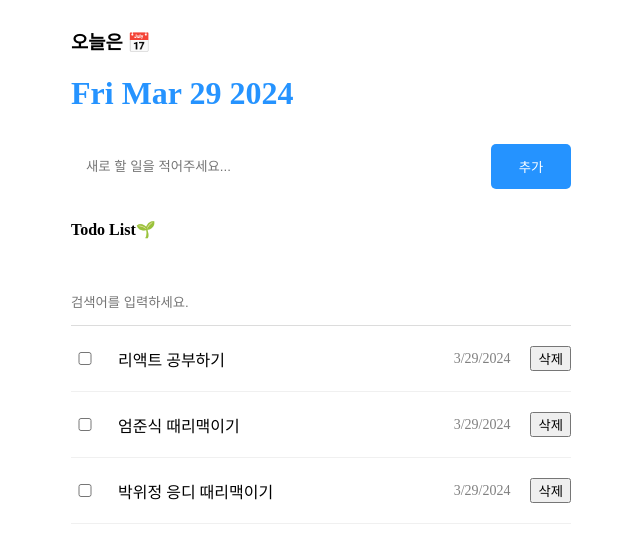
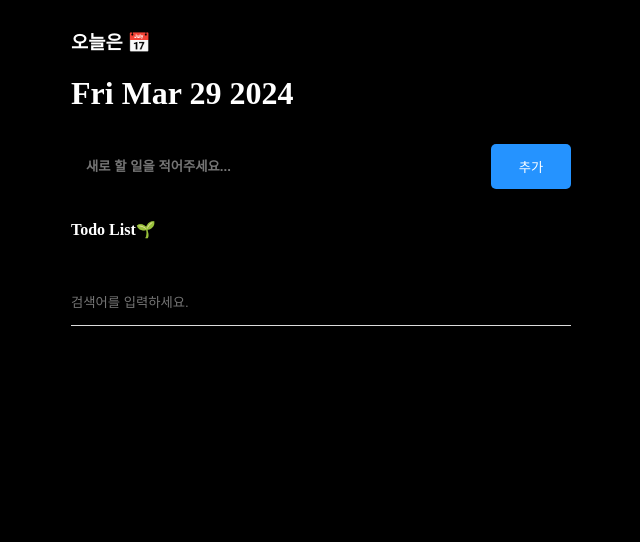
Before and after one commit to Taeshmello/TodoList, a React (Vite) app: page / in a window 1280 px wide. Shown: the top 542 px of the page, without its empty margins (319-959 px from the left). Built offline with nearby package versions, Linux system fonts and the light colour scheme.

Commit message:
css 수정중(라이트 테마에서 다크 테마로 변경중..)

```diff
--- a/src/App.css
+++ b/src/App.css
@@ -4,4 +4,5 @@
   display: flex;
   flex-direction: column;
   gap: 10px;
+
 }
--- a/src/App.jsx
+++ b/src/App.jsx
@@ -5,24 +5,7 @@ import { List } from "./components/List";
 import "./App.css";
 
 const mockData = [
-  {
-    id: 0,
-    isDone: false,
-    content: "리액트 공부하기",
-    date: new Date().getTime,
-  },
-  {
-    id: 1,
-    isDone: false,
-    content: "엄준식 때리맥이기",
-    date: new Date().getTime,
-  },
-  {
-    id: 2,
-    isDone: false,
-    content: "박위정 응디 때리맥이기",
-    date: new Date().getTime,
-  },
+
 ];
 
 function App() {
@@ -48,7 +31,8 @@ function App() {
   }
   const onDelete = (targetId) => {
 
-    setTodos(todos.filter((todo)=>todo.id !== targetId))
+
+    setTodos(todos.filter((todo)=> todo.id !== targetId))
 
   }
   return (
--- a/src/components/Editor.css
+++ b/src/components/Editor.css
@@ -8,6 +8,8 @@
   padding: 15px;
   border: 1px rgb(194, 193, 193);
   border-radius: 5px;
+  color: white;
+  font-weight: bold;
 }
 
 .Editor button {
--- a/src/components/Header.jsx
+++ b/src/components/Header.jsx
@@ -2,8 +2,8 @@ import "./Header.css";
 export const Header = () => {
   return (
     <div className="Header">
-      <h3>오늘은 📅</h3>
-      <h1>{new Date().toDateString()}</h1>
+      <h3 style={{color:"white"}}>오늘은 📅</h3>
+      <h1 style={{color:"white"}}>{new Date().toDateString()}</h1>
     </div>
   );
 };
--- a/src/components/List.css
+++ b/src/components/List.css
@@ -2,6 +2,7 @@
   display: flex;
   flex-direction: column;
   gap: 20px;
+  color: white
 }
 
 .List > input {
@@ -9,11 +10,13 @@
   border: none;
   border-bottom: 1px solid rgb(220, 220, 220);
   padding: 15px 0px;
+  color: white;
 }
 
 .List > input:focus {
   outline: none;
   border-bottom: 1px solid rgb(37, 147, 255);
+
 }
 
 .List .todos_wrapper {
--- a/src/components/TodoItem.css
+++ b/src/components/TodoItem.css
@@ -4,11 +4,15 @@
   gap: 20px;
   padding-bottom: 20px;
   border-bottom: 1px solid rgb(240, 240, 240);
+  color: white;
 }
 
 .TodoItem input {
   width: 20px;
+
 }
+
+
 
 .TodoItem .content {
   flex: 1;
@@ -26,4 +30,5 @@
   border: none;
   border-radius: 5px;
   padding: 5pxk;
+  background-color: white;
 }
--- a/src/components/TodoItem.jsx
+++ b/src/components/TodoItem.jsx
@@ -17,7 +17,9 @@ export const TodoItem = ({id, isDone, content, date, onUpdate, onDelete}) => {
       type="checkbox" />
       <div className="content">{content}</div>
       <div className="date">{new Date().toLocaleDateString()}</div>
-      <button onClick={onClickDeleteButton}>삭제</button>
+      <button onClick={onClickDeleteButton}>삭제
+
+      </button>
     </div>
   );
 };
--- a/src/index.css
+++ b/src/index.css
@@ -0,0 +1,3 @@
+*{
+    background-color: black;
+}
```
